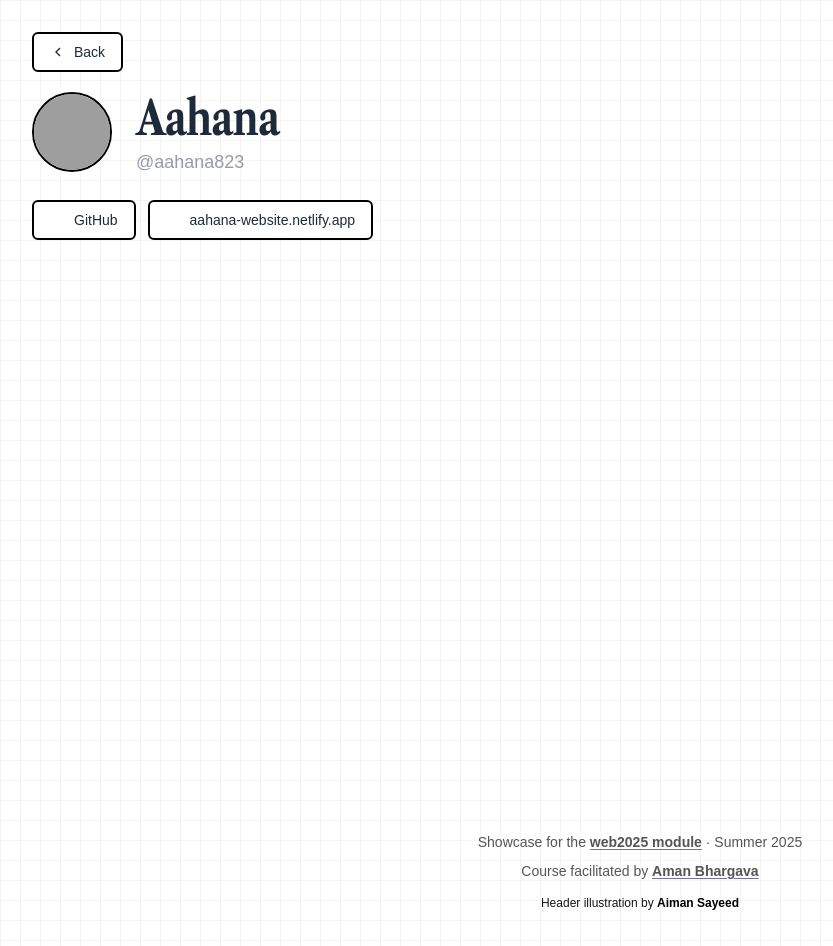
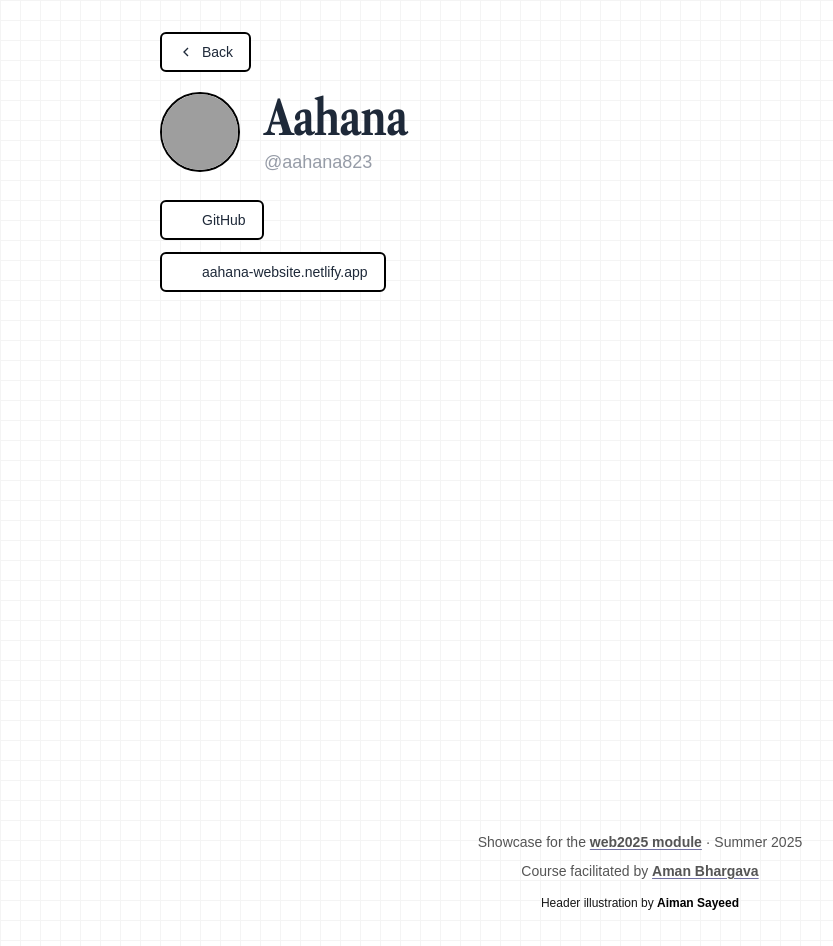
Before and after one commit to open-making/web2025, a SvelteKit app: page /aahana in a window 1280 px wide. Shown: the whole page, without its empty margins (0-833 px from the left). Built offline with nearby package versions, Linux system fonts and the light colour scheme; grey boxes are pictures that could not be loaded; some icons are missing.

Commit message:
chore: max width

```diff
--- a/src/routes/+page.svelte
+++ b/src/routes/+page.svelte
@@ -241,7 +241,7 @@
 <style>
 	.section {
 		padding: 4rem 2rem;
-		max-width: 1300px;
+		max-width: 1100px;
 		margin: 0 auto;
 	}
 
--- a/src/routes/[username]/+page.svelte
+++ b/src/routes/[username]/+page.svelte
@@ -130,7 +130,7 @@
 	{notes}
 />
 
-<main class="mx-auto min-h-screen max-w-7xl p-8">
+<main class="mx-auto min-h-screen max-w-5xl p-8">
 	<div class="relative grid grid-cols-1 gap-12 md:grid-cols-3">
 		<!-- Left Column: Student Header + Work -->
 		<div class="h-fit space-y-8 md:sticky md:top-8">
```
